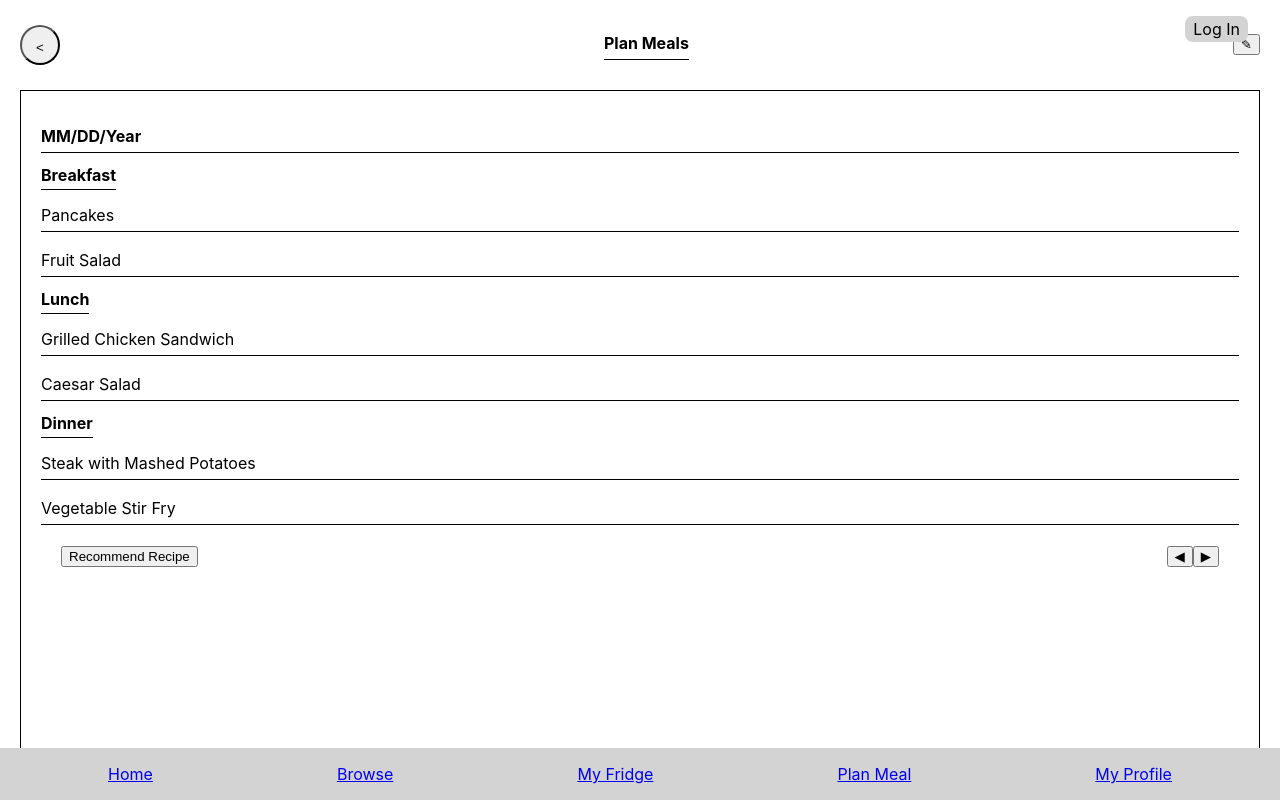
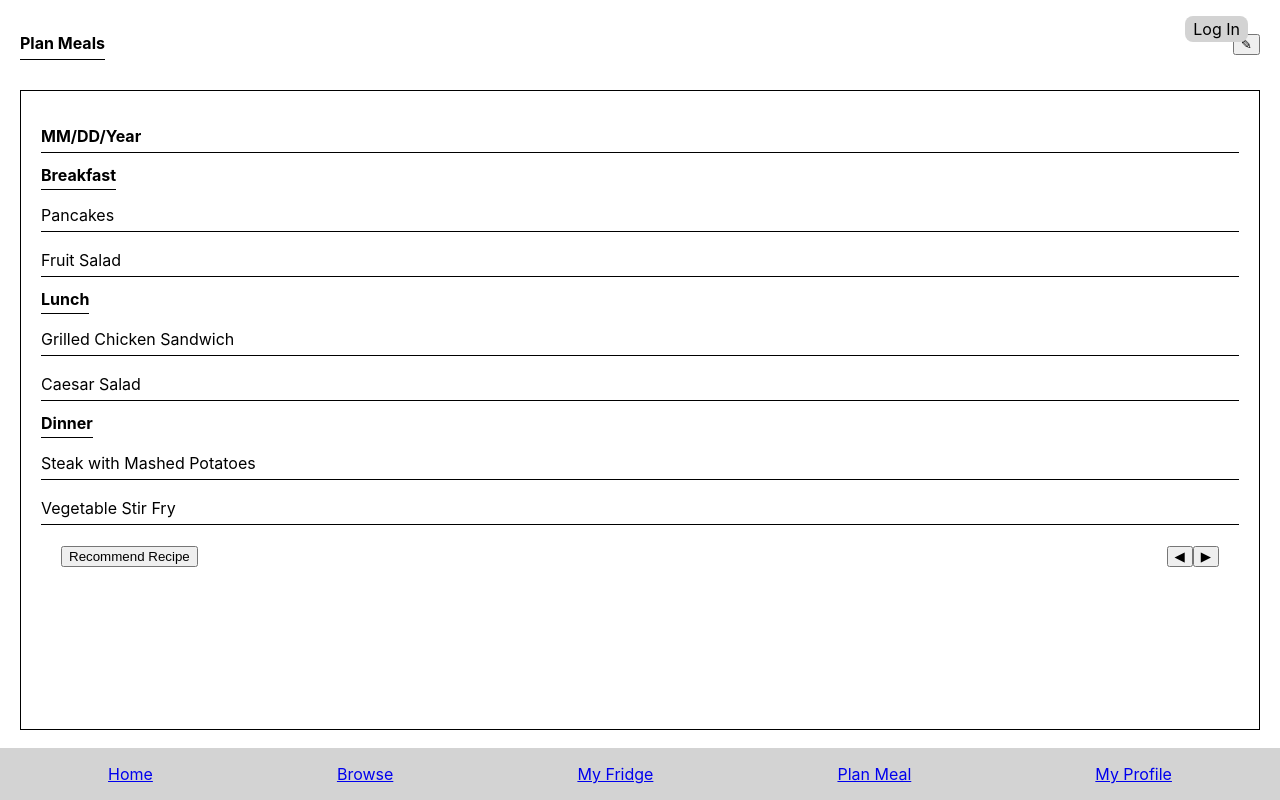
Before and after one commit to agiledev-students-fall2023/4-final-project-agile-architects-1, a React (Create React App) app in the folder front-end/: page /plan in a window 1280 px wide. Built offline with nearby package versions, Linux system fonts and the light colour scheme.

Commit message:
adjust plan meal

```diff
--- a/front-end/src/routes/PlanMeal.css
+++ b/front-end/src/routes/PlanMeal.css
@@ -14,6 +14,7 @@
     flex-grow: 1; /* Allows the box to grow and take up available space */
     position: relative; /* To position the footer inside it */
     padding-bottom: 0px; /*To leave space at the bottom for the footer*/
+    margin-bottom: 50px;
 }
 
 .header {
--- a/front-end/src/routes/PlanMeal.js
+++ b/front-end/src/routes/PlanMeal.js
@@ -30,8 +30,8 @@ function PlanMeal() {
     return (
         <div className="container">
             <header className="header">
-            <Link to="/fridge" className="back-button"><button className="back-button">&lt;</button></Link>
-                <h1 className="notebook-line">Plan Meals</h1>
+
+                <h1 className="notebook-line ">Plan Meals</h1>
                 <button onClick={toggleEditMode}>
                     {isEditing ? '✔' : '✎'} {/* Toggle between save and edit icons */}
                 </button>
```
